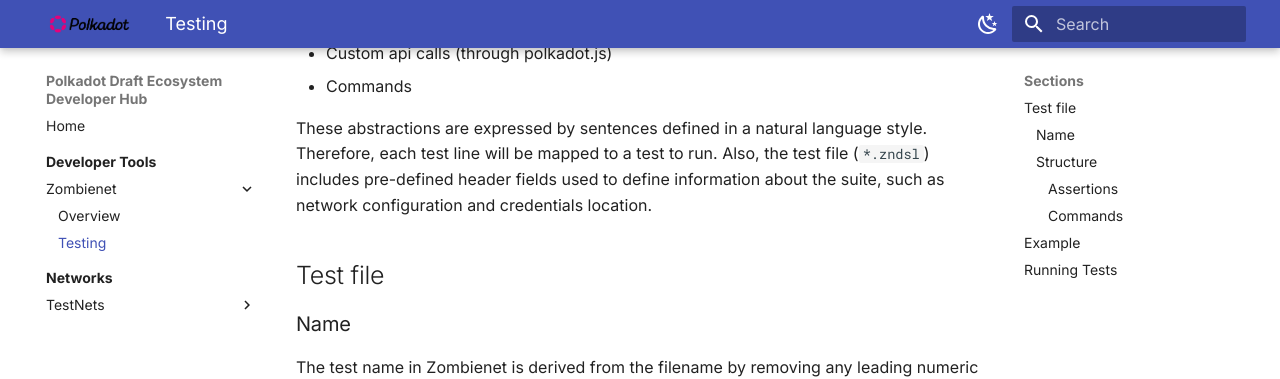
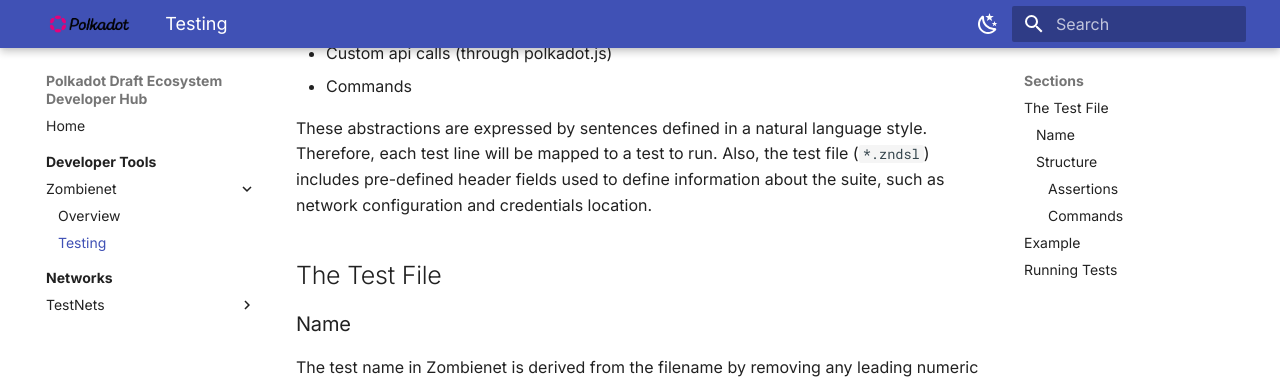
Before and after one commit to papermoonio/polkadot-ecosystem-docs-draft, an MkDocs documentation site: the page built from docs/dev-tools/zombienet/testing.md, in a window 1280 px wide and 900 px high, scrolled down 459 px. Shown: the top 379 px of the window. Built offline with MkDocs 1.6.1 and Material for MkDocs 9.7.7, drawn with Linux system fonts in a browser that asks for light colours.

Commit message:
Update docs/dev-tools/zombienet/testing.md
Co-authored-by: albertov19 <64150856+albertov19@users.noreply.github.com>

```diff
--- a/docs/dev-tools/zombienet/testing.md
+++ b/docs/dev-tools/zombienet/testing.md
@@ -13,7 +13,7 @@
 
 These abstractions are expressed by sentences defined in a natural language style. Therefore, each test line will be mapped to a test to run. Also, the test file (`*.zndsl`) includes pre-defined header fields used to define information about the suite, such as network configuration and credentials location.
 
-## Test file
+## The Test File
 
 ### Name
 
```
